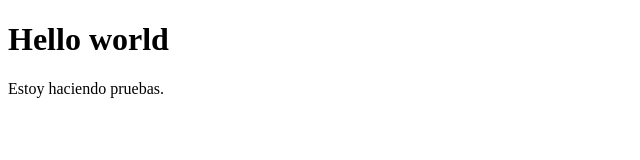
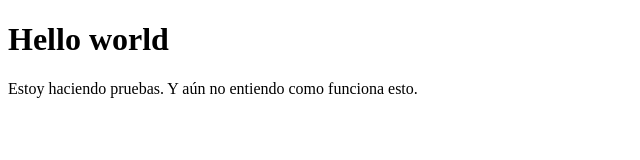
Before and after one commit to vbancona/vbancona.github.io, a plain HTML site: page index.html in a window 1280 px wide. Shown: the whole page, without its empty margins (0-640 px from the left). Drawn offline with Linux system fonts and the light colour scheme.

Commit message:
Update index.html

```diff
--- a/index.html
+++ b/index.html
@@ -2,6 +2,6 @@
 <html>
   <body>
     <h1>Hello world</h1>
-    <p> Estoy haciendo pruebas.</p>
+    <p> Estoy haciendo pruebas. Y aún no entiendo como funciona esto.</p>
   </body>
 </html>
```
